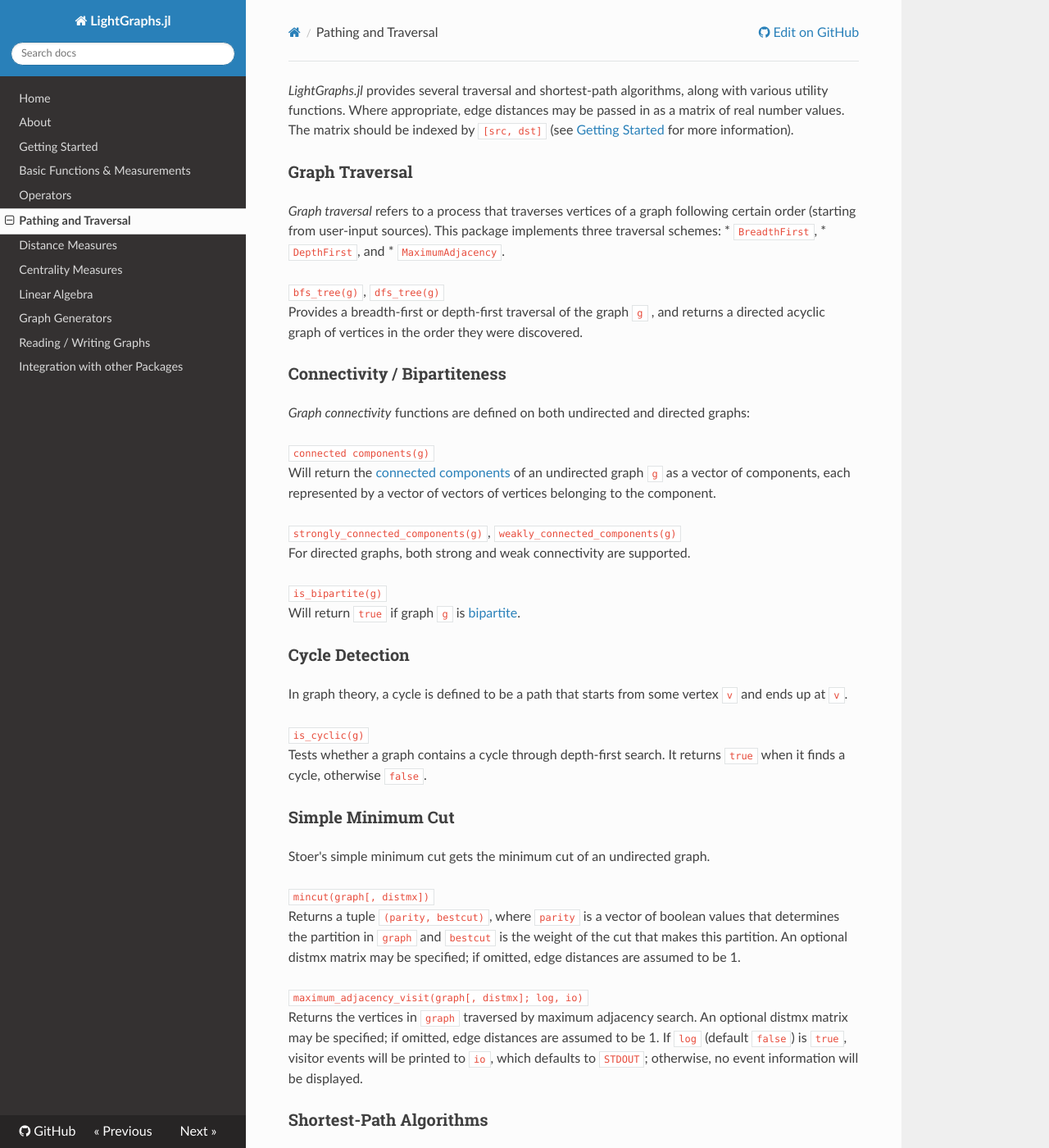
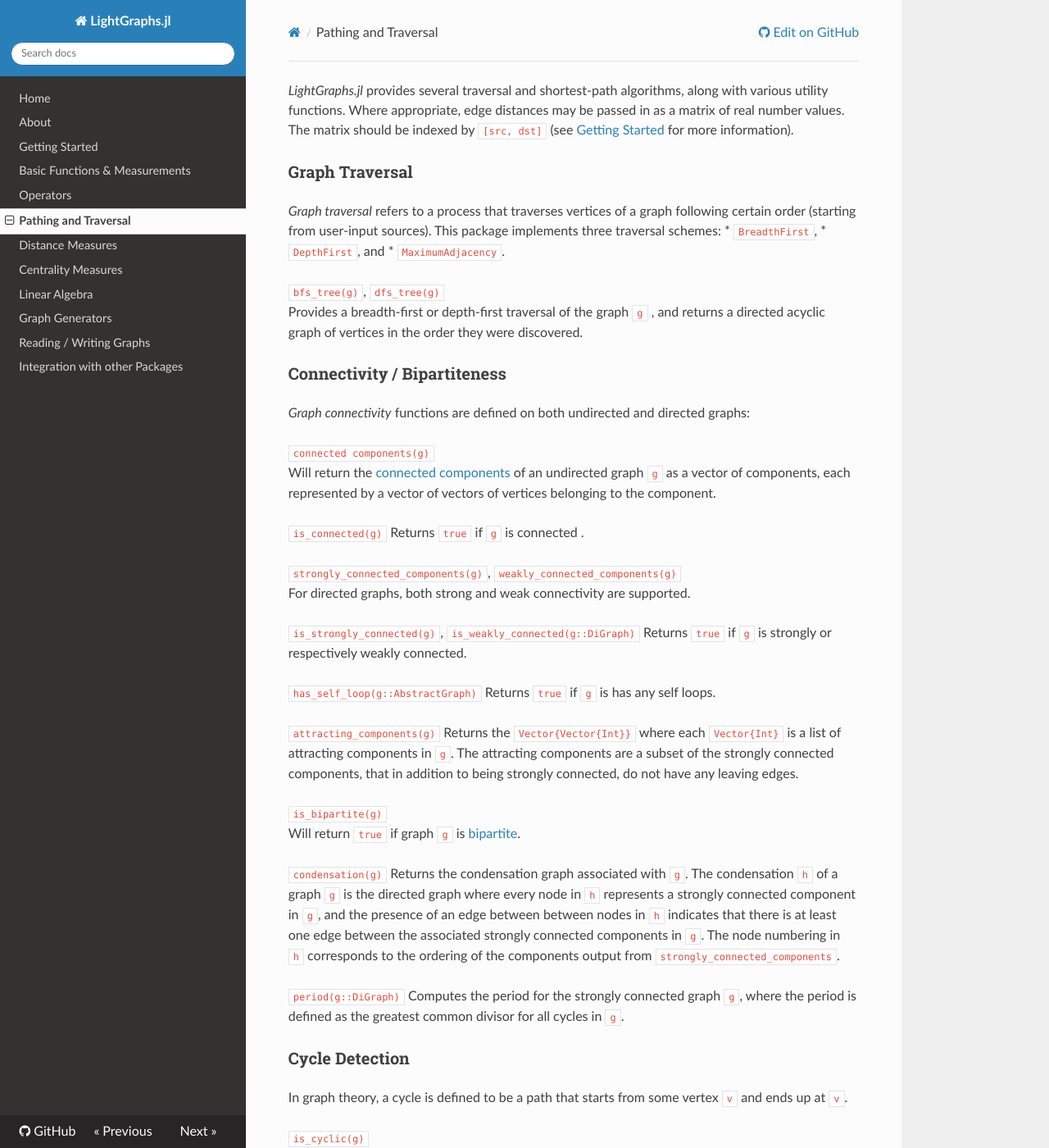
Before and after one commit to sbromberger/LightGraphs.jl, an MkDocs documentation site: the page built from doc/pathing.md, in a window 1280 px wide and 1400 px high. Shown: the whole window at 82% size. Built offline with MkDocs 1.6.1, drawn with Linux system fonts in a browser that asks for light colours; nearby versions of some CDN libraries; old or Windows-style settings are respelled for this version of MkDocs.

Commit message:
period-condensation-attracting

```diff
--- a/doc/pathing.md
+++ b/doc/pathing.md
@@ -21,11 +21,32 @@
 of an undirected graph ``g`` as a vector of components, each represented by a vector
 of vectors of vertices belonging to the component.
 
+`is_connected(g)`
+Returns `true` if `g` is connected .
+
+
 `strongly_connected_components(g)`, `weakly_connected_components(g)`
 For directed graphs, both strong and weak connectivity are supported.
 
+`is_strongly_connected(g)`, `is_weakly_connected(g::DiGraph)`
+Returns `true` if `g` is strongly or respectively weakly connected.
+
+`has_self_loop(g::AbstractGraph)`
+Returns `true` if `g` is has any self loops.
+
+`attracting_components(g)`
+Returns the `Vector{Vector{Int}}` where each `Vector{Int}` is a list of attracting components in `g`. The attracting components are a subset of the strongly connected components, that in addition to being strongly connected, do not have any leaving edges.
+
 `is_bipartite(g)`
 Will return ``true`` if graph ``g`` is [bipartite](https://en.wikipedia.org/wiki/Bipartite_graph).
+
+`condensation(g)`
+Returns the condensation graph associated with `g`. The condensation `h` of a graph `g` is the directed graph where every node in `h` represents a strongly connected component in `g`, and the presence of an edge between between nodes in `h` indicates that there is at least one edge between the associated strongly connected components in `g`. The node numbering in `h` corresponds to the ordering of the components output from `strongly_connected_components`.
+
+
+`period(g::DiGraph)`
+Computes the period for the strongly connected graph `g`, where the period is defined as the greatest common divisor for all cycles in `g`.
+
 
 ###Cycle Detection
 In graph theory, a cycle is defined to be a path that starts from some vertex ``v`` and ends up at ``v``.
```
Also changed, not shown: 7 other files.
